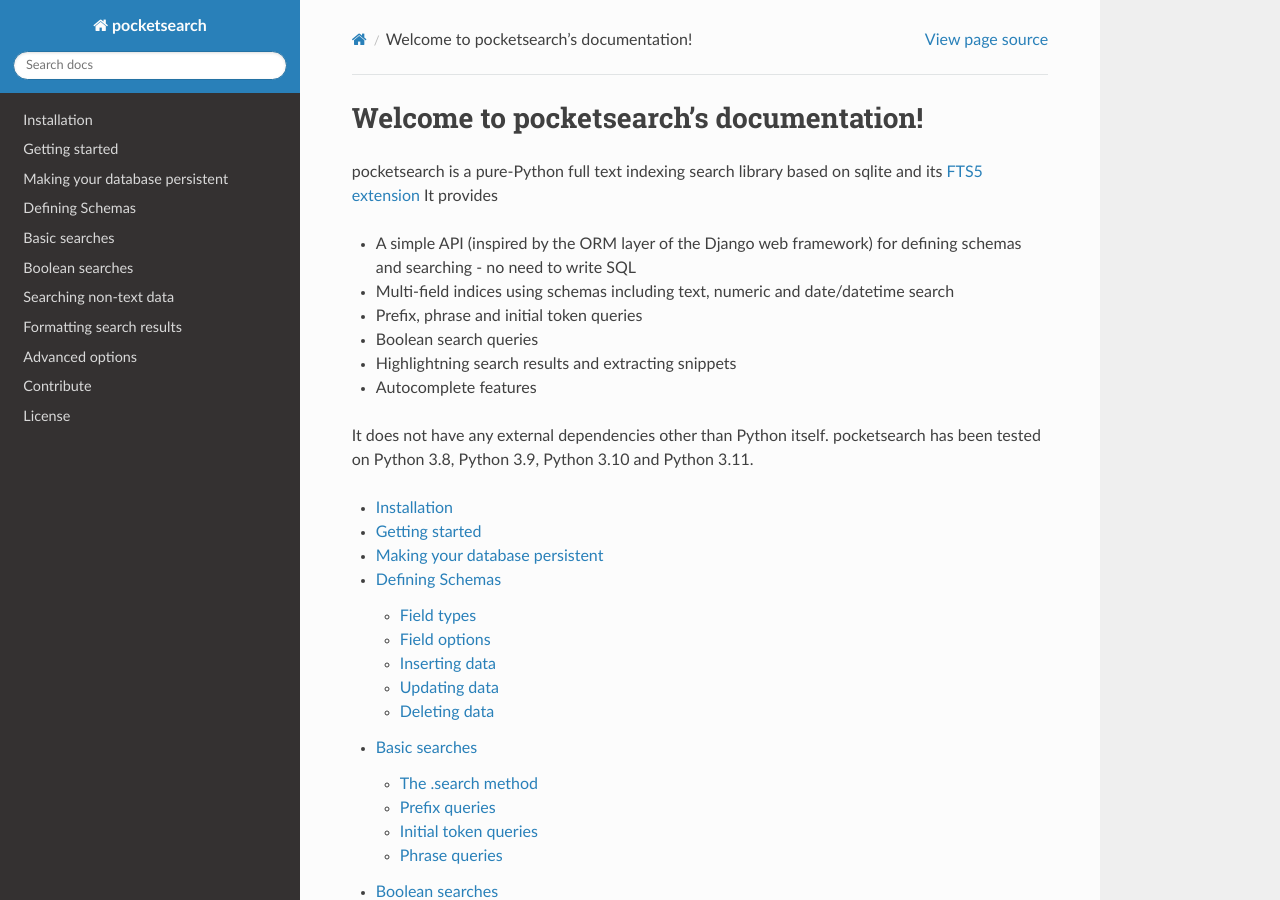
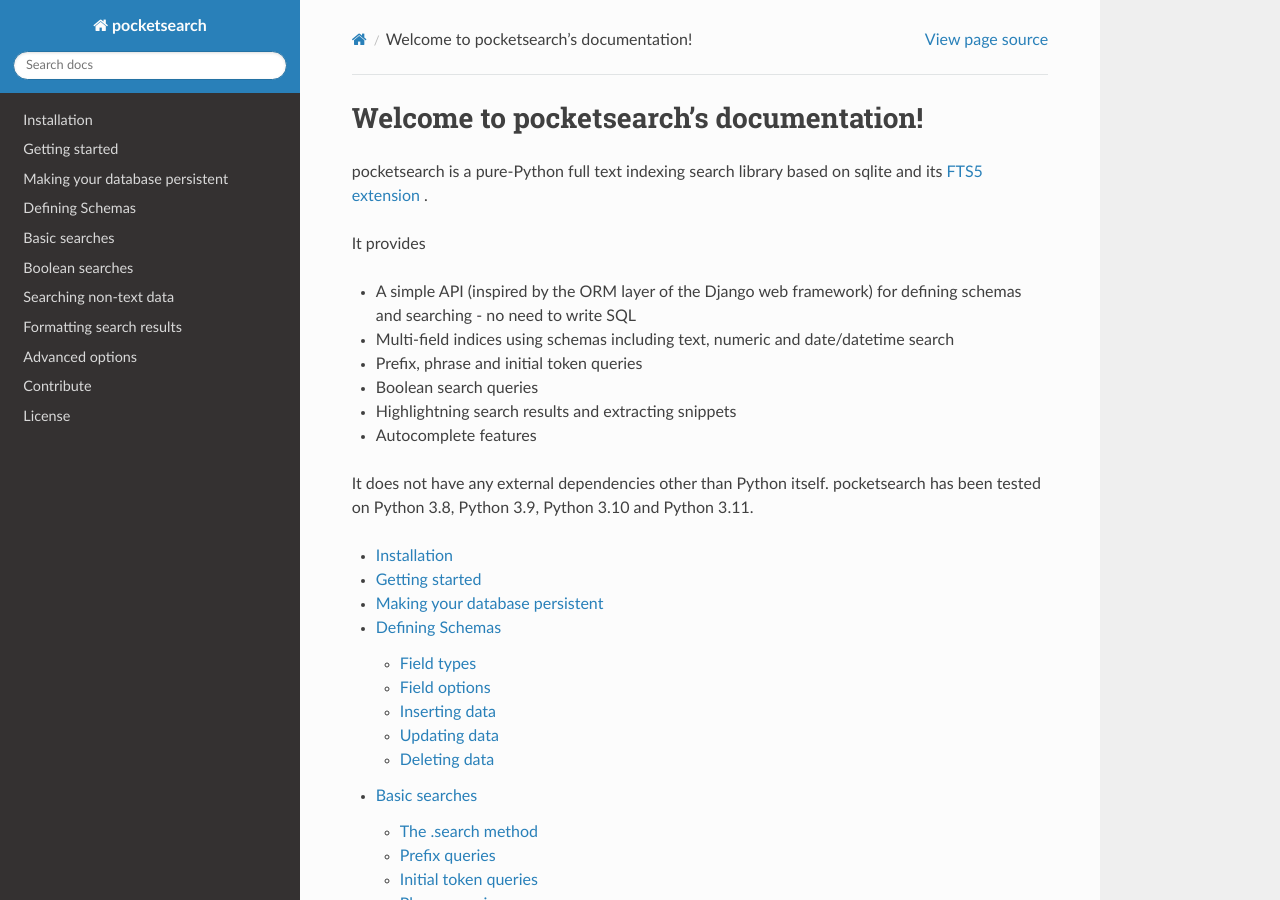
Before and after one commit to kaykay-dv/pocketsearch, a Sphinx documentation site: the page built from docs/index.rst, in a window 1280 px wide and 900 px high. Built offline with Sphinx 7.4.7 and the Read the Docs theme 2.0.0, drawn with Linux system fonts in a browser that asks for light colours.

Commit message:
Updated introduction chapter

```diff
--- a/docs/index.rst
+++ b/docs/index.rst
@@ -6,7 +6,8 @@
 Welcome to pocketsearch's documentation!
 ========================================
 
-pocketsearch is a pure-Python full text indexing search library based on sqlite and its `FTS5 extension <https://www.sqlite.org/fts5.html>`_
+pocketsearch is a pure-Python full text indexing search library based on sqlite and its `FTS5 extension <https://www.sqlite.org/fts5.html>`_ .
+
 It provides
 
 - A simple API (inspired by the ORM layer of the Django web framework) for defining schemas and searching - no need to write SQL
```
